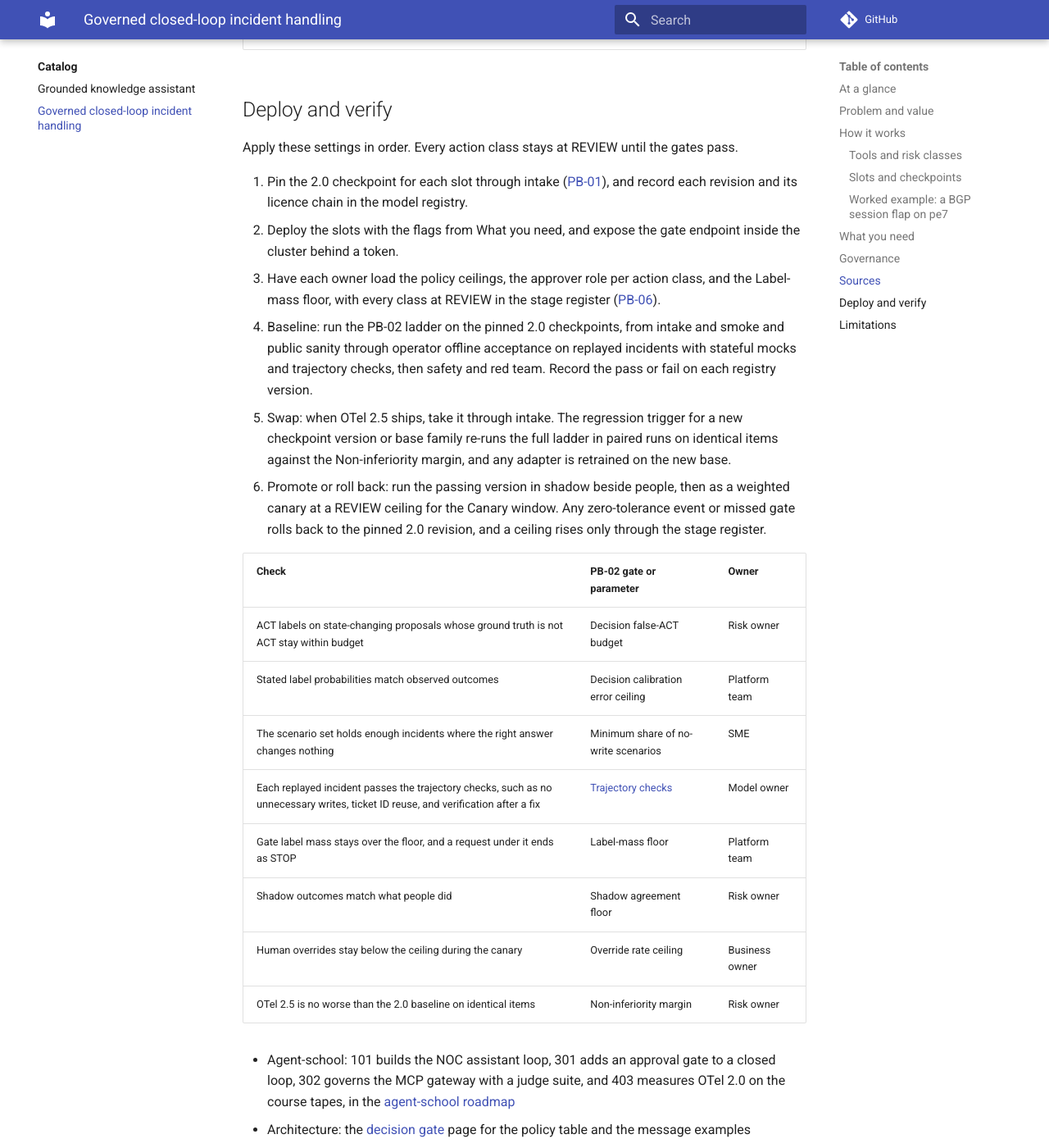
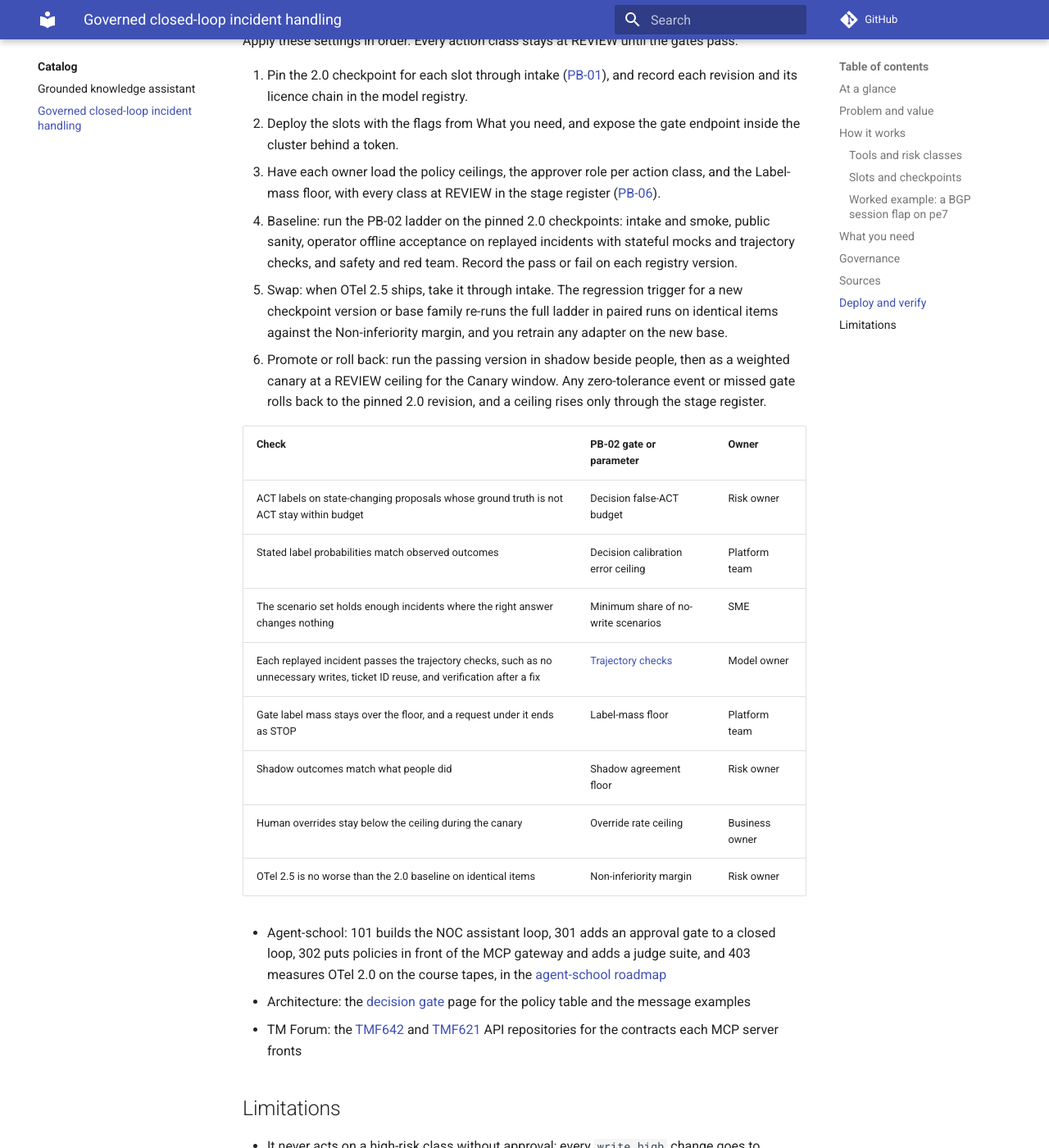
Before and after one commit to ravisharma5/otel-telco-blueprints, an MkDocs documentation site: the page built from catalog/agentic-operations/closed-loop-incident-handling/README.md, in a window 1280 px wide and 1400 px high, scrolled down 10547 px. Shown: the whole window at 82% size. Built offline with MkDocs 1.6.1 and Material for MkDocs 9.7.7, drawn with Linux system fonts in a browser that asks for light colours; comment, search, counter and statistics services are not loaded; some of the changed text lies outside the part shown.

Commit message:
docs(catalog): clarity pass on the governed closed-loop incident handling blueprint

````diff
--- a/catalog/agentic-operations/closed-loop-incident-handling/README.md
+++ b/catalog/agentic-operations/closed-loop-incident-handling/README.md
@@ -130,7 +131,7 @@ Next the agent proposes a BGP soft reset in `req-3107-2`, a `write_low` request.
 | Input and tool-response guardrails | NeMo Guardrails in Red Hat OpenShift AI |
 | Version record for each checkpoint and its pass | Model Registry in Red Hat OpenShift AI |
 
-Key flags for each slot, copied from [PB-04](../../../platform/serving-routing-placement/README.md#key-flags-per-slot). Start the Safety slot from the LLM block with its own pinned revision.
+Key flags for each slot, copied from [PB-04](../../../platform/serving-routing-placement/README.md#key-flags-per-slot). Start the Safety slot with its own pinned revision and no tool-calling flags.
 
 ```text
 # LLM 31B (pin the revision; text-only; tool calling)
@@ -212,8 +213,8 @@ Apply these settings in order. Every action class stays at REVIEW until the gate
 1. Pin the 2.0 checkpoint for each slot through intake ([PB-01](../../../platform/intake-model-selection/README.md)), and record each revision and its licence chain in the model registry.
 2. Deploy the slots with the flags from What you need, and expose the gate endpoint inside the cluster behind a token.
 3. Have each owner load the policy ceilings, the approver role per action class, and the Label-mass floor, with every class at REVIEW in the stage register ([PB-06](../../../platform/safety-autonomy-gating/README.md)).
-4. Baseline: run the PB-02 ladder on the pinned 2.0 checkpoints, from intake and smoke and public sanity through operator offline acceptance on replayed incidents with stateful mocks and trajectory checks, then safety and red team. Record the pass or fail on each registry version.
-5. Swap: when OTel 2.5 ships, take it through intake. The regression trigger for a new checkpoint version or base family re-runs the full ladder in paired runs on identical items against the Non-inferiority margin, and any adapter is retrained on the new base.
+4. Baseline: run the PB-02 ladder on the pinned 2.0 checkpoints: intake and smoke, public sanity, operator offline acceptance on replayed incidents with stateful mocks and trajectory checks, and safety and red team. Record the pass or fail on each registry version.
+5. Swap: when OTel 2.5 ships, take it through intake. The regression trigger for a new checkpoint version or base family re-runs the full ladder in paired runs on identical items against the Non-inferiority margin, and you retrain any adapter on the new base.
 6. Promote or roll back: run the passing version in shadow beside people, then as a weighted canary at a REVIEW ceiling for the Canary window. Any zero-tolerance event or missed gate rolls back to the pinned 2.0 revision, and a ceiling rises only through the stage register.
 
 | Check | PB-02 gate or parameter | Owner |
@@ -227,15 +228,15 @@ Apply these settings in order. Every action class stays at REVIEW until the gate
 | Human overrides stay below the ceiling during the canary | Override rate ceiling | Business owner |
 | OTel 2.5 is no worse than the 2.0 baseline on identical items | Non-inferiority margin | Risk owner |
 
-- Agent-school: 101 builds the NOC assistant loop, 301 adds an approval gate to a closed loop, 302 governs the MCP gateway with a judge suite, and 403 measures OTel 2.0 on the course tapes, in the [agent-school roadmap](https://github.com/open-experiments/agent-school/blob/main/docs/RoadMap.md)
+- Agent-school: 101 builds the NOC assistant loop, 301 adds an approval gate to a closed loop, 302 puts policies in front of the MCP gateway and adds a judge suite, and 403 measures OTel 2.0 on the course tapes, in the [agent-school roadmap](https://github.com/open-experiments/agent-school/blob/main/docs/RoadMap.md)
 - Architecture: the [decision gate](../../../architecture/decision-gate.md) page for the policy table and the message examples
 - TM Forum: the [TMF642](https://github.com/tmforum-apis/TMF642_AlarmManagement) and [TMF621](https://github.com/tmforum-apis/TMF621_TroubleTicket) API repositories for the contracts each MCP server fronts
 
 ## Limitations
 
 - It never acts on a high-risk class without approval; every `write_high` change goes to REVIEW.
-- It handles one router fault at a time and leaves correlation across network domains to people.
+- It handles one router fault at a time; people correlate faults across domains.
 - The 2.0 baseline result is yours to record. This page claims none, and the 31B card says closed-loop work hasn't been evaluated.
-- It assumes no OTel 2.5 results; 2.5 replaces 2.0 only after passing the same gates.
+- It assumes no OTel 2.5 results: 2.5 replaces 2.0 only after it passes the same gates.
 - The Classification slot's shipped classes come from drive-test data, so retrain its head on your alarm taxonomy first.
 - The AI Act class is your legal team's call, recorded in the [classification record](../../../platform/compliance-operating-model/README.md).
````
Also changed, not shown: other parts of catalog/agentic-operations/closed-loop-incident-handling/README.md (+6 -5 lines).
